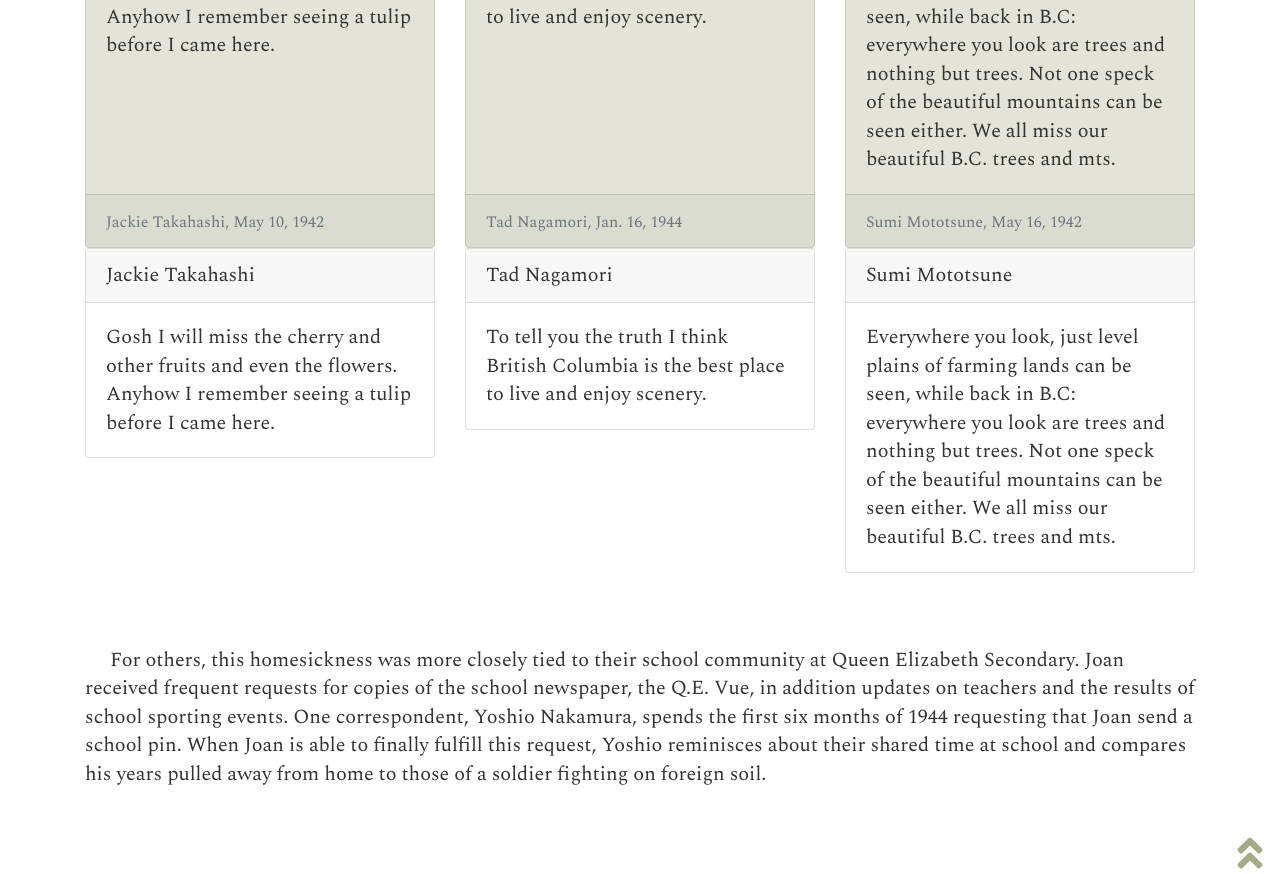
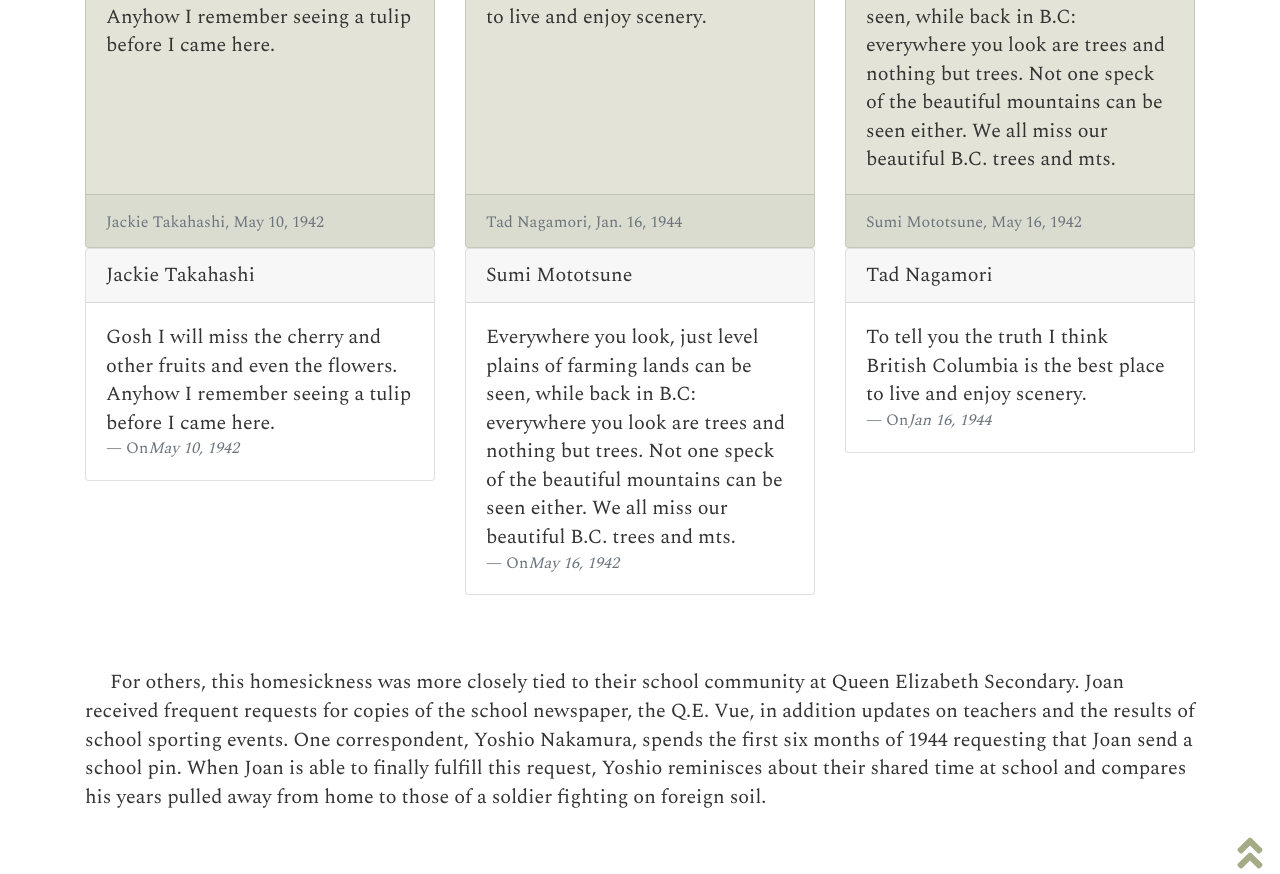
Before and after one commit to ubc-library-rbsc/gillis-2021, a Jekyll site: the page built from pages/homelife.md, in a window 1280 px wide and 900 px high, scrolled down 947 px, cut to the strip 0-874 px from the top of the window. Built offline with Jekyll 4.4.1, drawn with Linux system fonts in a browser that asks for light colours.

Commit message:
Update homelife.md

```diff
--- a/pages/homelife.md
+++ b/pages/homelife.md
@@ -60,26 +60,29 @@ permalink: /homelife.html
   		</div>
       <div class="card-body">
 		<blockquote class="blockquote mb-0">Gosh I will miss the cherry and other fruits and even the flowers. 	Anyhow I remember seeing a tulip before I came here.</blockquote>
+<footer class="blockquote-footer">On<cite title="Source Title">May 10, 1942</cite></footer>
       </div>
     </div>
   </div>
   <div class="col-sm-4">
     <div class="card">
 		<div class="card-header">
- 	   Tad Nagamori
+ 	  Sumi Mototsune
   		</div>
       <div class="card-body">
-        <blockquote class="blockquote mb-0">To tell you the truth I think British Columbia is the best place to live and enjoy scenery.</blockquote>
+		  <blockquote class="blockquote mb-0">Everywhere you look, just level plains of farming lands can be seen, while back in B.C: everywhere you look are trees and nothing but trees. Not one speck of the beautiful mountains can be seen either. We all miss our beautiful B.C. trees and mts.</blockquote>
+		  <footer class="blockquote-footer">On<cite title="Source Title">May 16, 1942</cite></footer>
       </div>
     </div>
   </div>
 	<div class="col-sm-4">
     <div class="card">
 		<div class="card-header">
- 	   Sumi Mototsune
+ 	  Tad Nagamori
   		</div>
       <div class="card-body">
-        <blockquote class="blockquote mb-0">Everywhere you look, just level plains of farming lands can be seen, while back in B.C: everywhere you look are trees and nothing but trees. Not one speck of the beautiful mountains can be seen either. We all miss our beautiful B.C. trees and mts.</blockquote>
+       <blockquote class="blockquote mb-0">To tell you the truth I think British Columbia is the best place to live and enjoy scenery.</blockquote>
+		<footer class="blockquote-footer">On<cite title="Source Title">Jan 16, 1944</cite></footer>
       </div>
     </div>
   </div>
```
